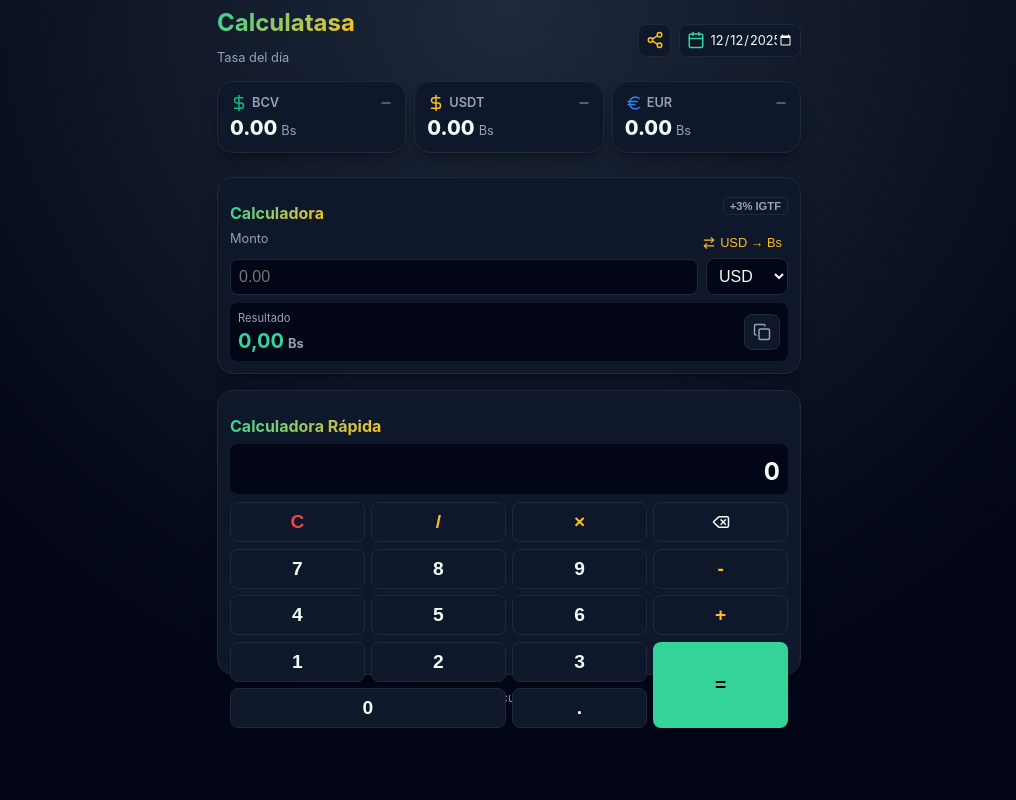
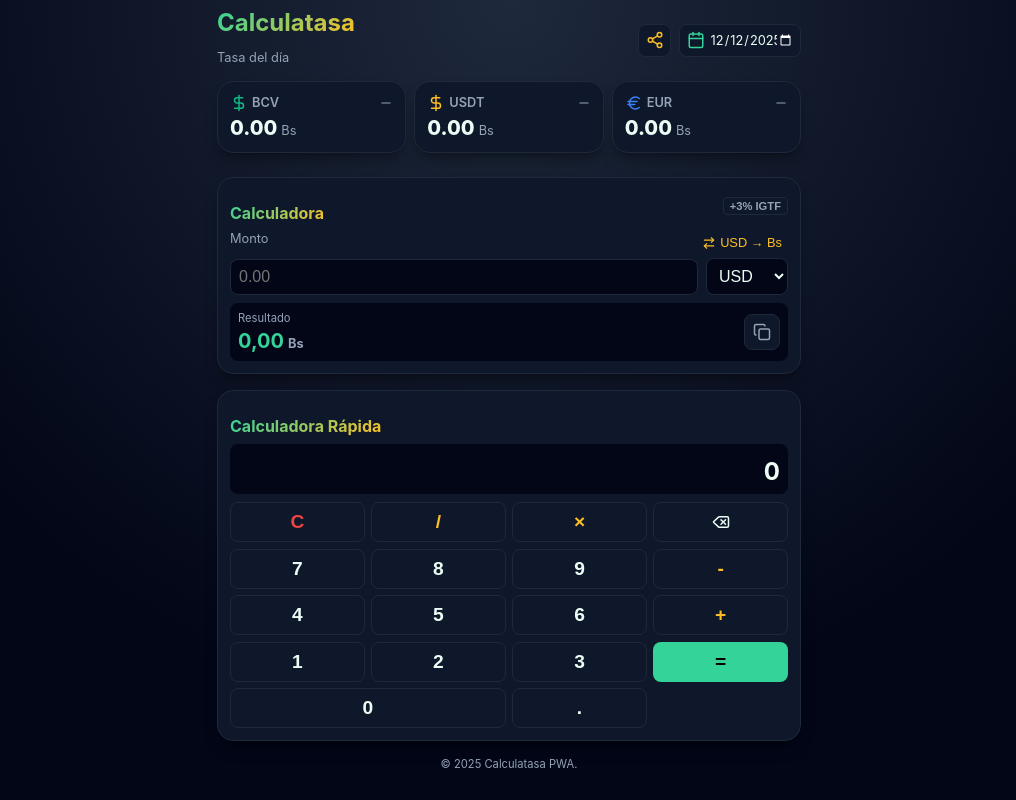
Before and after one commit to techcode2024/calculatasa, a React (Vite) app: page / in a window 1280 px wide. Shown: the whole page, without its empty margins (131-1147 px from the left). Built offline with nearby package versions, Linux system fonts and the light colour scheme; no server answers.

Commit message:
Add files via upload

```diff
--- a/src/App.tsx
+++ b/src/App.tsx
@@ -122,7 +122,7 @@ function App() {
 
       <Calculator usdRate={currentData.usd} eurRate={currentData.eur} usdtRate={currentData.usdt} />
 
-      <div style={{ marginTop: '0.5rem' }}>
+      <div style={{ marginTop: '0.5rem', marginBottom: '1rem' }}>
         <SimpleCalculator />
       </div>
 
--- a/src/components/SimpleCalculator.tsx
+++ b/src/components/SimpleCalculator.tsx
@@ -40,7 +40,8 @@ export const SimpleCalculator: React.FC = () => {
         display: 'flex',
         alignItems: 'center',
         justifyContent: 'center',
-        padding: '0.5rem'
+        padding: '0.5rem',
+        height: '40px'
     };
 
     const accentBtnStyle = {
@@ -51,7 +52,7 @@ export const SimpleCalculator: React.FC = () => {
     };
 
     return (
-        <div className="card animate-fade-in" style={{ padding: '0.75rem', height: '100%' }}>
+        <div className="card animate-fade-in" style={{ padding: '0.75rem' }}>
             <h2 className="title" style={{ fontSize: '1rem', marginBottom: '0.5rem' }}>Calculadora Rápida</h2>
 
             <div style={{
@@ -69,7 +70,7 @@ export const SimpleCalculator: React.FC = () => {
                 <div style={{ fontSize: '1.5rem', fontWeight: 700 }}>{display}</div>
             </div>
 
-            <div style={{ display: 'grid', gridTemplateColumns: 'repeat(4, 1fr)', gap: '0.4rem', height: '160px' }}>
+            <div style={{ display: 'grid', gridTemplateColumns: 'repeat(4, 1fr)', gap: '0.4rem' }}>
                 <button onClick={() => handlePress('C')} style={{ ...btnStyle, color: '#ef4444' }}>C</button>
                 <button onClick={() => handlePress('/')} style={{ ...btnStyle, color: 'var(--accent-secondary)' }}>/</button>
                 <button onClick={() => handlePress('*')} style={{ ...btnStyle, color: 'var(--accent-secondary)' }}>×</button>
```
